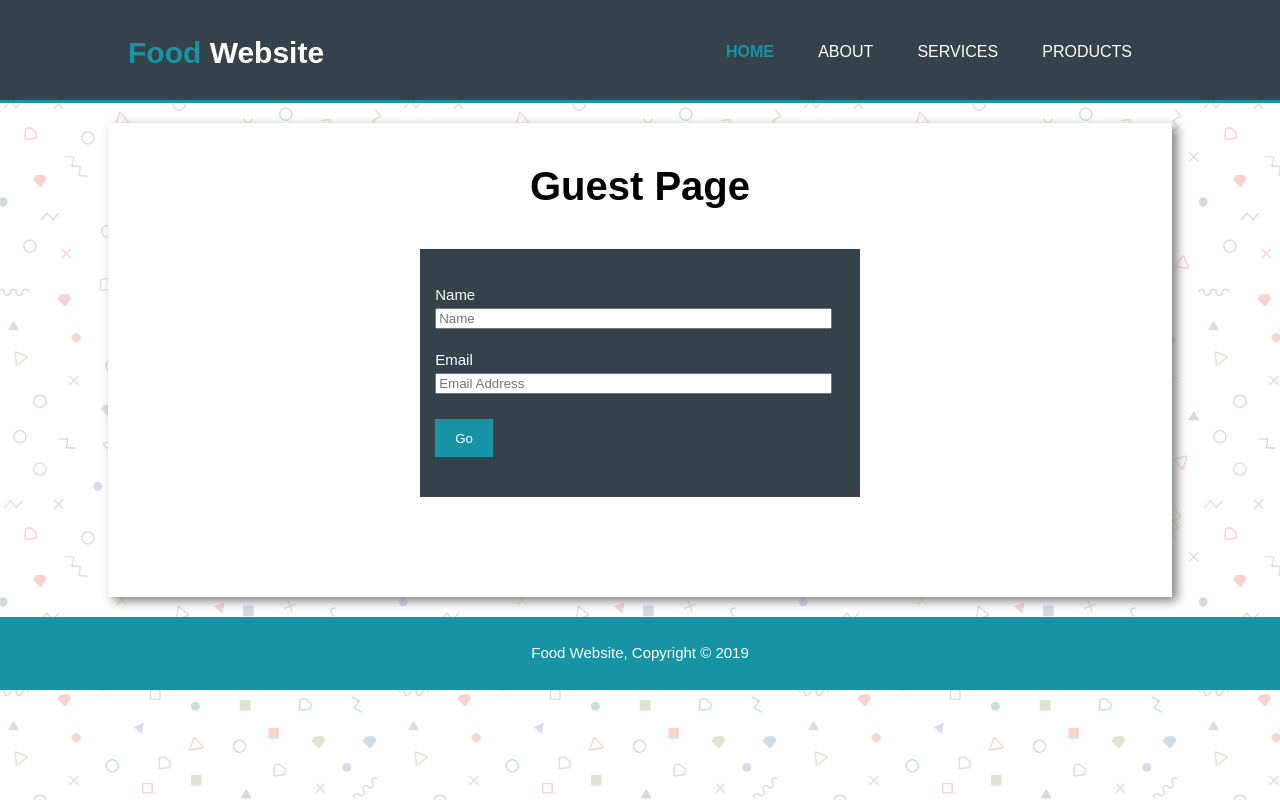
After one commit to agungsepruloh/uas, a PHP site: page /login.php in a window 1280 px wide. The commit adds this page. Run offline with PHP 8.4, Linux system fonts and the light colour scheme.

Commit message:
add login page

```diff
--- a/css/style.css
+++ b/css/style.css
@@ -30,6 +30,7 @@ ul {
   padding-left: 20px;
   padding-right: 20px;
   color: #ffffff;
+  margin-top: 5px;
 }
 
 .dark {
@@ -169,7 +170,8 @@ footer {
 }
 
 /* Product */
-#product {
+#product,
+#main {
   margin-top: 20px;
 }
 
@@ -185,14 +187,27 @@ footer {
 }
 
 .product {
+  padding-left: 20px;
+  padding-right: 20px;
   margin: auto;
   background-color: #ffffff;
   box-shadow: grey 5px 4px 10px;
 }
 
-/* .product h1 {
-  border-bottom: #1693a5 4px solid;
-} */
+/* login */
+.login {
+  margin: 0 auto 100px;
+  padding-bottom: 40px;
+  width: 40%;
+}
+
+.login input {
+  width: 95%;
+}
+
+.login div {
+  margin-top: 20px;
+}
 
 /* Media Queries */
 @media(max-width: 768px) {
@@ -228,6 +243,5 @@ footer {
   .quote input,
   .quote textarea {
     width: 100%;
-    margin-bottom: 5px;
   }
 }
--- /dev/null
+++ b/login.php
@@ -0,0 +1,81 @@
+<?php
+
+session_start();
+
+if ( isset($_SESSION['login']) ) {
+    header('Location: index.php');
+    exit;
+}
+
+if ( isset($_POST["go"]) ) {
+
+    if ($_POST['name'] != NULL && $_POST['email'] != NULL) {
+            $_SESSION['login'] = true;
+            $_SESSION['name'] = $_POST['name'];
+            header('Location: index.php');
+    }
+
+    $error = true;
+}
+
+?>
+
+<!DOCTYPE html>
+<html>
+
+    <head>
+        <title>Food Website | Welcome</title>
+        <link rel="stylesheet" href="./css/style.css">
+    </head>
+
+    <body>
+        <header>
+            <div class="container">
+                <div id="branding">
+                    <h1><span class="highlight">Food</span> Website</h1>
+                </div>
+                <nav>
+                    <ul>
+                        <li class="current"><a href="index.php">Home</a></li>
+                        <li><a href="about.php">About</a></li>
+                        <li><a href="services.php">Services</a></li>
+                        <li><a href="products.php">Products</a></li>
+                        <?php if ( isset($_SESSION['login'])) : ?>
+                            <li><a href="logout.php">Logout</a></li>
+                        <?php endif; ?>
+                    </ul>
+                </nav>
+            </div>
+        </header>
+
+        <section id="main">
+            <div class="container product">
+                <h1 class="page-title">Guest Page</h1>
+
+                <div class="dark login">
+                    <form action="" method="post" class="quote">
+                        <?php if( isset($error)) : ?>
+                            <p style="color: red; text-align: center"><i>Please fill all the field!</i></p>
+                        <?php endif; ?>
+                        <div>
+                            <label for="name">Name</label> <br>
+                            <input type="text" id="name" name="name" placeholder="Name">
+                        </div>
+                        <div>
+                            <label for="email">Email</label> <br>
+                            <input type="email" id="email" name="email" placeholder="Email Address">
+                        </div>
+                        <div>
+                            <button class="button_1" type="submit" name="go">Go</button>
+                        </div>
+                    </form>
+                </div>
+            </div>
+        </section>
+
+        <footer>
+            <p>Food Website, Copyright &copy; <?= date('Y') ?></p>
+        </footer>
+    </body>
+
+</html>
```
Also changed, not shown: about.php (+16 -3 lines), index.php (+16 -3 lines), logout.php (added, +11 -0 lines), products.php (renamed from product.php, +14 -1 lines), services.php (+16 -3 lines).
